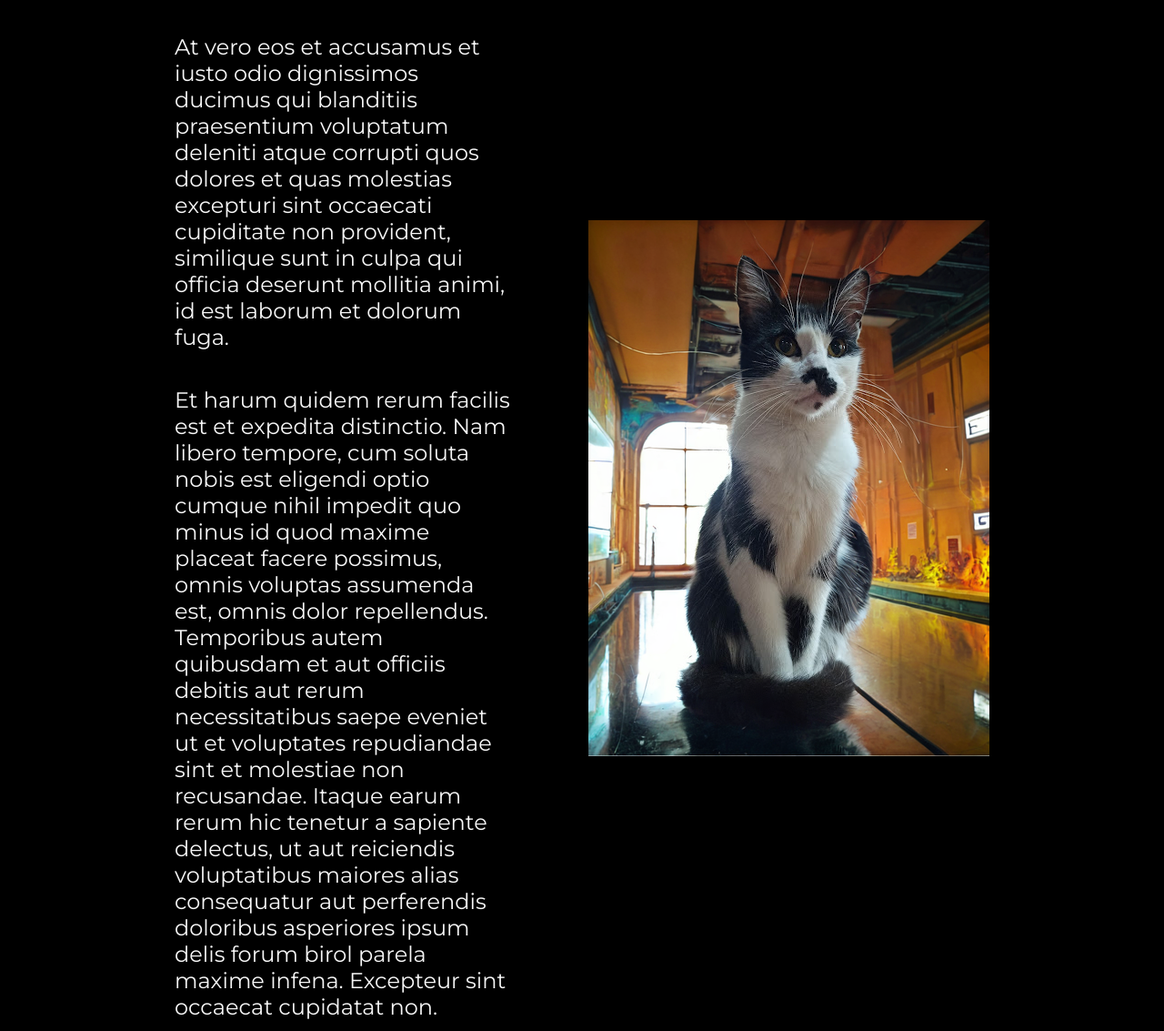
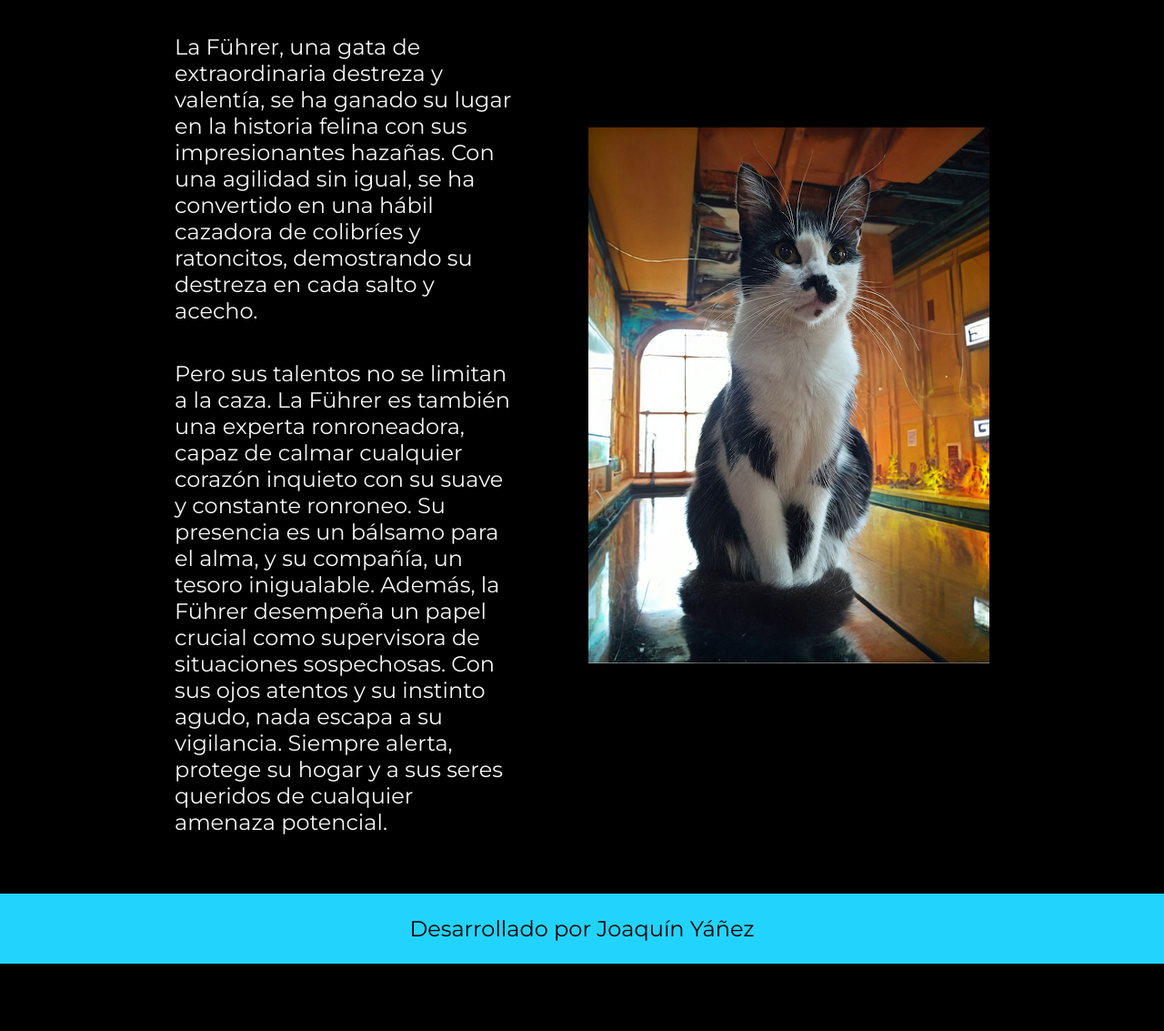
Before and after one commit to jo-yanez/fuhrer, a plain HTML site: page about.html in a window 1280 px wide. Shown: the part 167-1300 px from the top of the page at 91% size. After the commit the page ends 1226 px from the top, so only its background shows below. Drawn offline with nearby package versions, Linux system fonts and the light colour scheme.

Commit message:
Nuevo texto en about

```diff
--- a/about.html
+++ b/about.html
@@ -3,7 +3,7 @@
 <head>
     <meta charset="UTF-8">
     <meta name="viewport" content="width=device-width, initial-scale=1.0">
-    <title>Sobre mí</title>
+    <title>Las Hazañas Heroicas de la Führer</title>
     <link rel="stylesheet" href="./styles/style.css">
     </head>
 <body>
@@ -16,18 +16,16 @@
     <main class="presentacion">
         <section class="presentacion__contenido">
             <h1 class="presentacion__contenido__titulo">Sobre mí</h1>
-            <p class="presentacion__contenido__texto">At vero eos et accusamus et iusto odio dignissimos ducimus qui blanditiis
-                praesentium voluptatum deleniti atque corrupti quos dolores et quas
-                molestias excepturi sint occaecati cupiditate non provident, similique sunt
-                in culpa qui officia deserunt mollitia animi, id est laborum et dolorum fuga.</p>
-            <p class="presentacion__contenido__texto"> Et harum quidem rerum facilis est et expedita distinctio. Nam libero tempore,
-                cum soluta nobis est eligendi optio cumque nihil impedit quo minus id quod maxime
-                placeat facere possimus, omnis voluptas assumenda est, omnis dolor repellendus.
-                Temporibus autem quibusdam et aut officiis debitis aut rerum necessitatibus saepe
-                eveniet ut et voluptates repudiandae sint et molestiae non recusandae. Itaque earum
-                rerum hic tenetur a sapiente delectus, ut aut reiciendis voluptatibus maiores alias
-                consequatur aut perferendis doloribus asperiores ipsum delis forum birol parela maxime
-                infena. Excepteur sint occaecat cupidatat non.</p>
+            <p class="presentacion__contenido__texto">La Führer, una gata de extraordinaria destreza y valentía,
+                se ha ganado su lugar en la historia felina con sus impresionantes hazañas. Con una agilidad sin
+                igual, se ha convertido en una hábil cazadora de colibríes y ratoncitos, demostrando su destreza
+                en cada salto y acecho.</p>
+            <p class="presentacion__contenido__texto"> Pero sus talentos no se limitan a la caza. La Führer es
+                también una experta ronroneadora, capaz de calmar cualquier corazón inquieto con su suave y constante
+                ronroneo. Su presencia es un bálsamo para el alma, y su compañía, un tesoro inigualable.
+                Además, la Führer desempeña un papel crucial como supervisora de situaciones sospechosas.
+                Con sus ojos atentos y su instinto agudo, nada escapa a su vigilancia. Siempre alerta, protege su
+                hogar y a sus seres queridos de cualquier amenaza potencial.</p>
         </section>
 
         <img class="presentacion__imagen" src="./assets/ImagemF.png" alt="Imagen de la Führer planeando un crimen">
```
